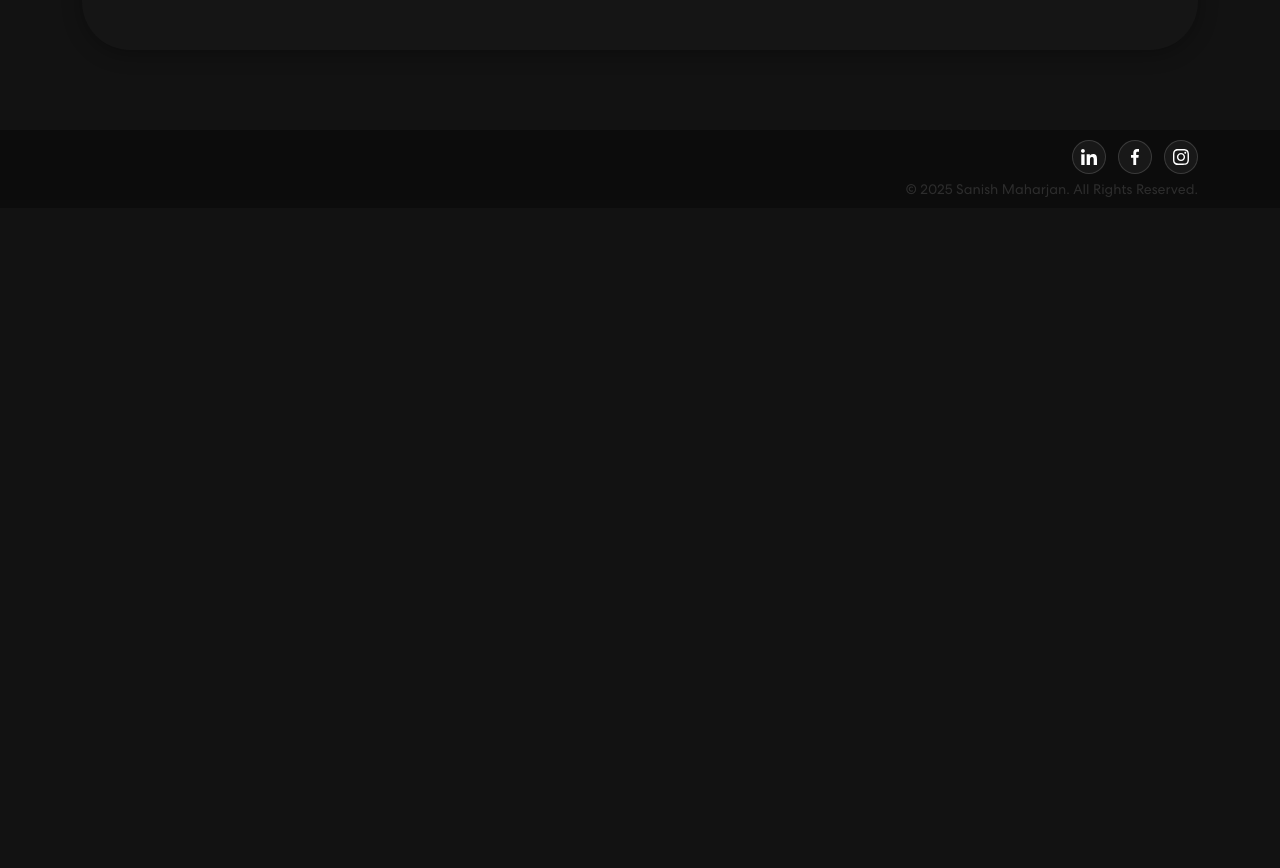
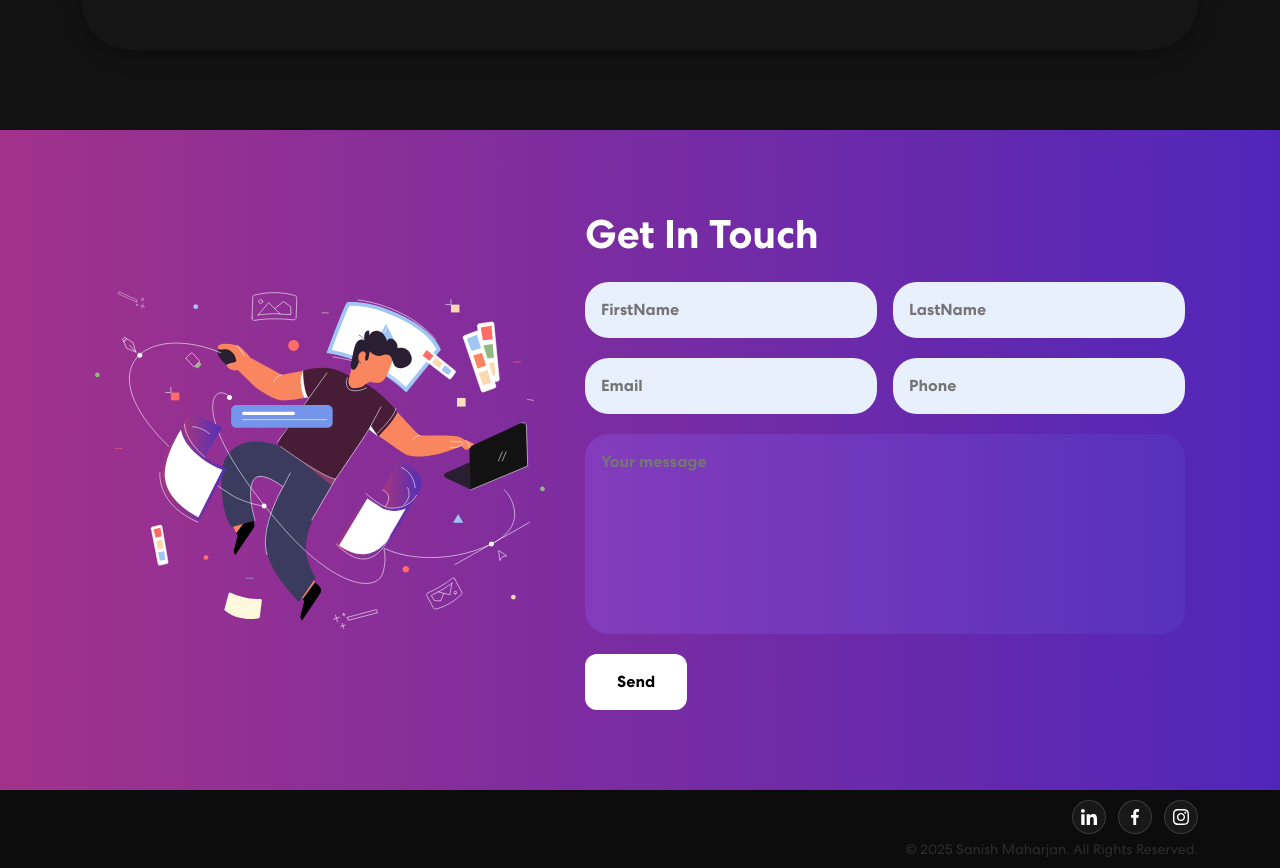
Before and after one commit to sanishmaharjan01/portfolio, a React (Create React App) app: page / in a window 1280 px wide. Shown: the part 1360-2228 px from the top of the page. Before the commit the page ends 1568 px from the top, so only its background shows below. Built offline with nearby package versions, Linux system fonts and the light colour scheme.

Commit message:
Connected Let's Connect button with scroll behavior

```diff
--- a/src/App.css
+++ b/src/App.css
@@ -576,6 +576,90 @@ nav.navbar .navbar-toggler[aria-expanded="true"] .navbar-toggler-icon:before {
   opacity: 0.2;
 }
 
+/**Connect CSS**/
+/* Contact Section Layout */
+.contact-section {
+  display: flex;
+  justify-content: center;
+  align-items: center;
+  background: linear-gradient(to right, #a1328b, #5026b9);
+  padding: 80px 40px;
+  flex-wrap: wrap;
+  gap: 40px;
+}
+
+/* Left Side Image */
+.contact-left img {
+  max-width: 450px;
+  width: 100%;
+}
+
+/* Right Side Form Container */
+.contact-right {
+  max-width: 600px;
+  width: 100%;
+}
+
+/* Title */
+.contact-title {
+  font-size: 2.5rem;
+  font-weight: bold;
+  margin-bottom: 24px;
+  color: white;
+}
+
+/* Form Styling */
+.connect-form {
+  display: flex;
+  flex-direction: column;
+  gap: 20px;
+  width: 100%;
+}
+
+.connect-row {
+  display: flex;
+  gap: 16px;
+  width: 100%;
+}
+
+.connect-input,
+.connect-textarea {
+  background-color: #e8f0fe;
+  border: none;
+  padding: 16px;
+  font-size: 16px;
+  border-radius: 24px;
+  width: 100%;
+  outline: none;
+  font-weight: 600;
+  color: black;
+}
+
+.connect-textarea {
+  resize: none;
+  height: 200px;
+  background: linear-gradient(to right, #843cbb, #5731bc);
+  color: white;
+  font-weight: 600;
+}
+
+.connect-button {
+  padding: 16px 32px;
+  background-color: white;
+  border: none;
+  border-radius: 12px;
+  font-weight: bold;
+  cursor: pointer;
+  width: fit-content;
+  transition: background 0.3s;
+}
+
+.connect-button:hover {
+  background-color: #ddd;
+}
+
+
+
 /*** Footer ***/
 .footer {
   background-color: #0c0c0c; /* darker than before */
--- a/src/App.js
+++ b/src/App.js
@@ -3,8 +3,10 @@ import './App.css';
 import { NavBar } from './components/NavBar';
 import {Banner} from './components/Banner';
 import { Skills } from './components/Skills';
+import Contact from './components/Contact';
 import { Footer } from './components/Footer';
 import 'bootstrap/dist/css/bootstrap.min.css';
+import { ImOpera } from 'react-icons/im';
 
 function App() {
   return (
@@ -12,6 +14,7 @@ function App() {
       <NavBar/>
       <Banner/>
       <Skills/>
+      <Contact/>
       <Footer />
     </div>
   );
--- /dev/null
+++ b/src/components/Connect.js
@@ -0,0 +1,57 @@
+
+import React, { useState } from 'react';
+
+const Connect = () => {
+  const [formData, setFormData] = useState({
+    firstName: '',
+    lastName: '',
+    email: '',
+    phone: '',
+    message: '',
+  });
+
+  const [status, setStatus] = useState('Send');
+
+  const handleChange = (e) => {
+    const { name, value } = e.target;
+    setFormData(prev => ({
+      ...prev,
+      [name]: value
+    }));
+  };
+
+  const handleSubmit = async (e) => {
+    e.preventDefault();
+    setStatus('Sending...');
+
+    // Mock backend process
+    setTimeout(() => {
+      alert('Message sent!');
+      setStatus('Send');
+      setFormData({
+        firstName: '',
+        lastName: '',
+        email: '',
+        phone: '',
+        message: '',
+      });
+    }, 1500);
+  };
+
+  return (
+    <form className="connect-form" onSubmit={handleSubmit}>
+    <div className="connect-row">
+        <input type="text" name="firstName" placeholder="FirstName" className="connect-input" />
+        <input type="text" name="lastName" placeholder="LastName" className="connect-input" />
+    </div>
+    <div className="connect-row">
+        <input type="email" name="email" placeholder="Email" className="connect-input" />
+        <input type="tel" name="phone" placeholder="Phone" className="connect-input" />
+    </div>
+    <textarea name="message" placeholder="Your message" className="connect-textarea" />
+    <button type="submit" className="connect-button">{status}</button>
+    </form>
+  );
+};
+
+export default Connect;
--- /dev/null
+++ b/src/components/Contact.js
@@ -0,0 +1,19 @@
+import React from 'react';
+import Connect from './Connect';
+import contactImg from '../assets/img/contact-img.svg';
+
+const Contact = () => {
+  return (
+    <section className="contact-section" id="contact">
+      <div className="contact-left">
+        <img src={contactImg} alt="Illustration" />
+      </div>
+      <div className="contact-right">
+        <h2 className="contact-title">Get In Touch</h2>
+        <Connect />
+      </div>
+    </section>
+  );
+};
+
+export default Contact;
--- a/src/components/NavBar.js
+++ b/src/components/NavBar.js
@@ -26,7 +26,7 @@ export const NavBar = () => {
 
     const onUpdateActiveLink = (value) => {
         setActiveLink(value);
-        setExpanded(false); // auto-close on link click
+        setExpanded(false);
     }
 
     return (
@@ -61,7 +61,18 @@ export const NavBar = () => {
                                 <img src={navIcon3} alt="" />
                             </a>
                         </div>
-                        <button className="vvd" onClick={() => console.log('connect')}><span>let's connect</span></button>
+                            <button
+                                className="vvd"
+                                onClick={() => {
+                                    const section = document.getElementById('contact');
+                                    if (section) {
+                                    section.scrollIntoView({ behavior: 'smooth' });
+                                    setExpanded(false);
+                                    }
+                                }}
+                                >
+                                <span>let's connect</span>
+                             </button>
                     </span>
                 </Navbar.Collapse>
             </Container>
```
